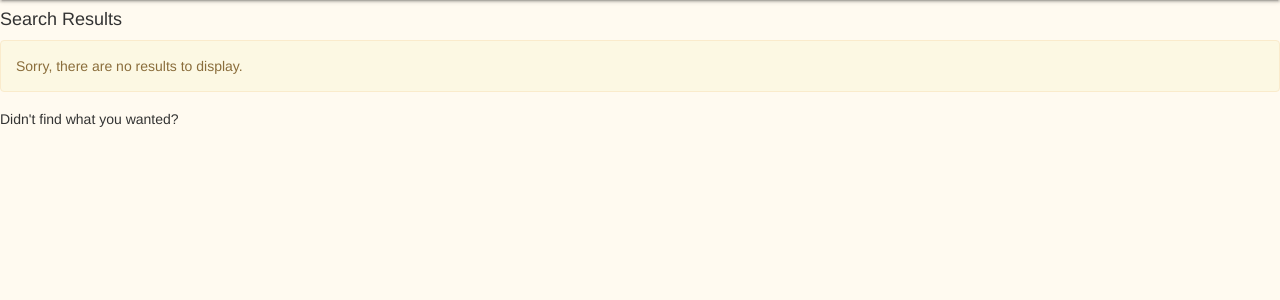
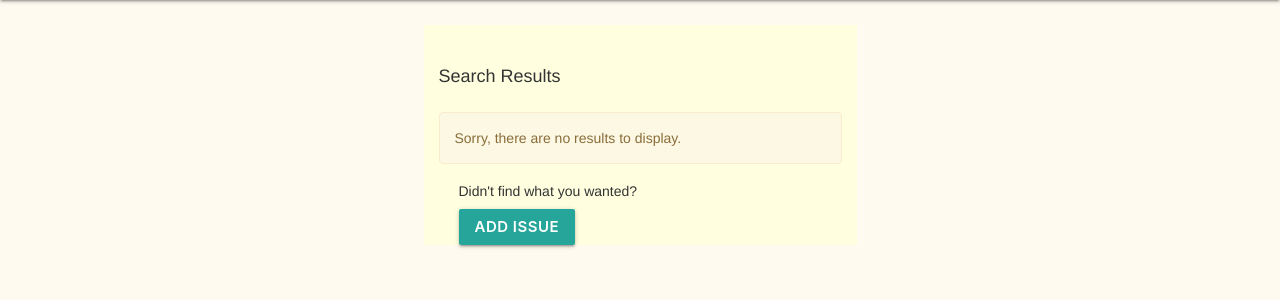
Before and after one commit to Ramanathan03/Issue-tracker, a Django app: template tickets/templates/search.html in a window 1280 px wide. Shown: the part 70-370 px from the top of the page. Run offline with Django 3.2, Linux system fonts and the light colour scheme; the template is opened without the code that fills it, so the values that code supplies are empty; some libraries are stand-ins or nearby versions.

Commit message:
finished readme

```diff
--- a/tickets/templates/search.html
+++ b/tickets/templates/search.html
@@ -1,14 +1,16 @@
 {% extends 'base.html' %}
 {% block content %}
-<div class="issue-list-page">
-    <div class="list-header">
-        <h1 class="h4">Search Results{% if query %} for "{{ query }}"{% endif %}</h1>
+<div class="container">
+<div class="row">
+    <div class="col-md-6 col-md-offset-3" style="background-color: lightyellow;margin-top: 25px;">
+    <div>
+        <h1  style="font-size: 18px;">Search Results{% if query %} for "{{ query }}"{% endif %}</h1>
     </div>
-    <div class="dashboard-issues">
+    <div>
         {% if issue %}
-        <div class="list-group list-group-flush">
+        <div>
             {% for issue in issue %}
-                <h5><a href="{% url 'show_tickets' issue.id  %}">{{issue.title}}</a></h5>
+                <h5><a class="link-title-decoration" href="{% url 'show_tickets' issue.id  %}">{{issue.title}}</a></h5>
             {% endfor %}
         </div>
         {% else %}
@@ -17,9 +19,11 @@
         </div>
         {% endif %}
     </div>
-    <div class="search-create">
+    <div class="search-create" style="padding-left: 20px;font-size: 18px;">
       <h2 class="h5">Didn't find what you wanted?</h2>
-
+      <button class=" btn btn-success"> <a class="nav-font text-decoration-white" style="text-decoration: none;color: white;" href="{% url 'add_tickets' %}">Add Issue</a> </button>
+    </div>
     </div>
 </div>
+</div>
 {% endblock %}
```
Also changed, not shown: README.md.
